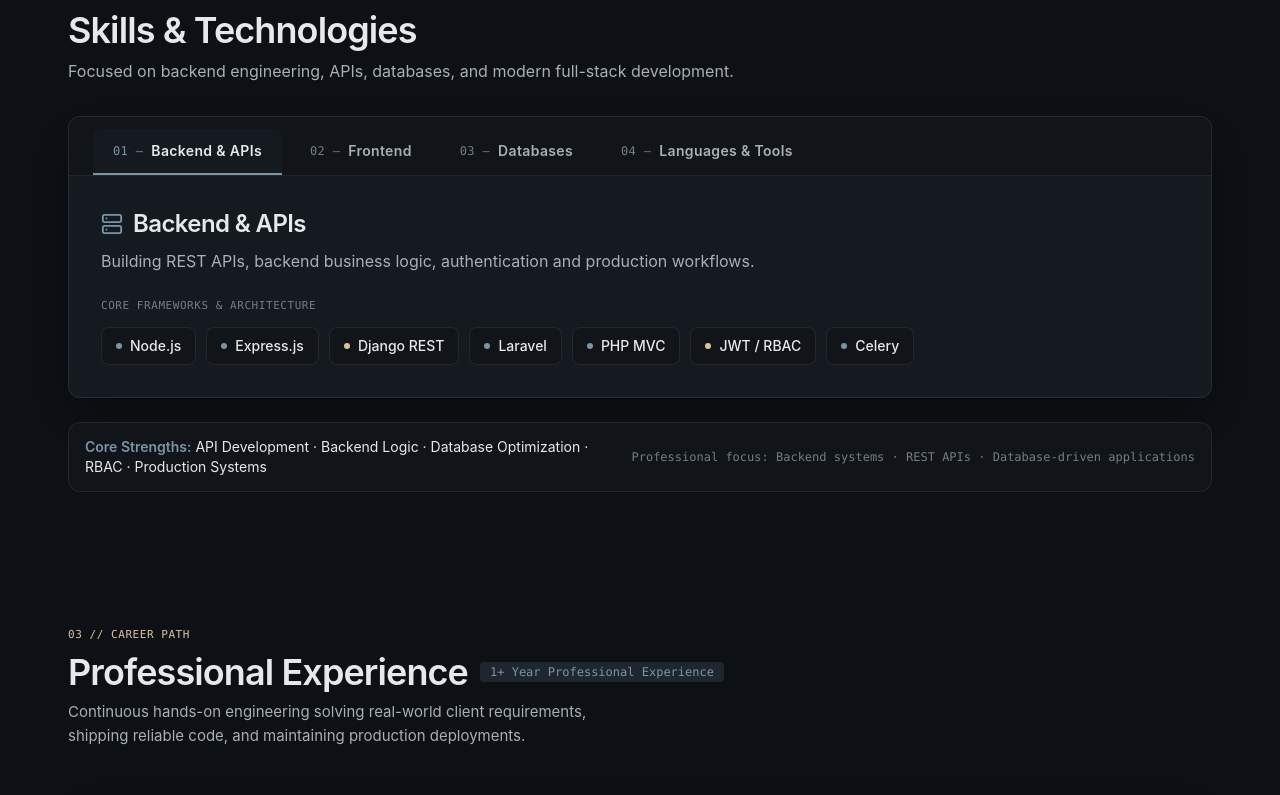
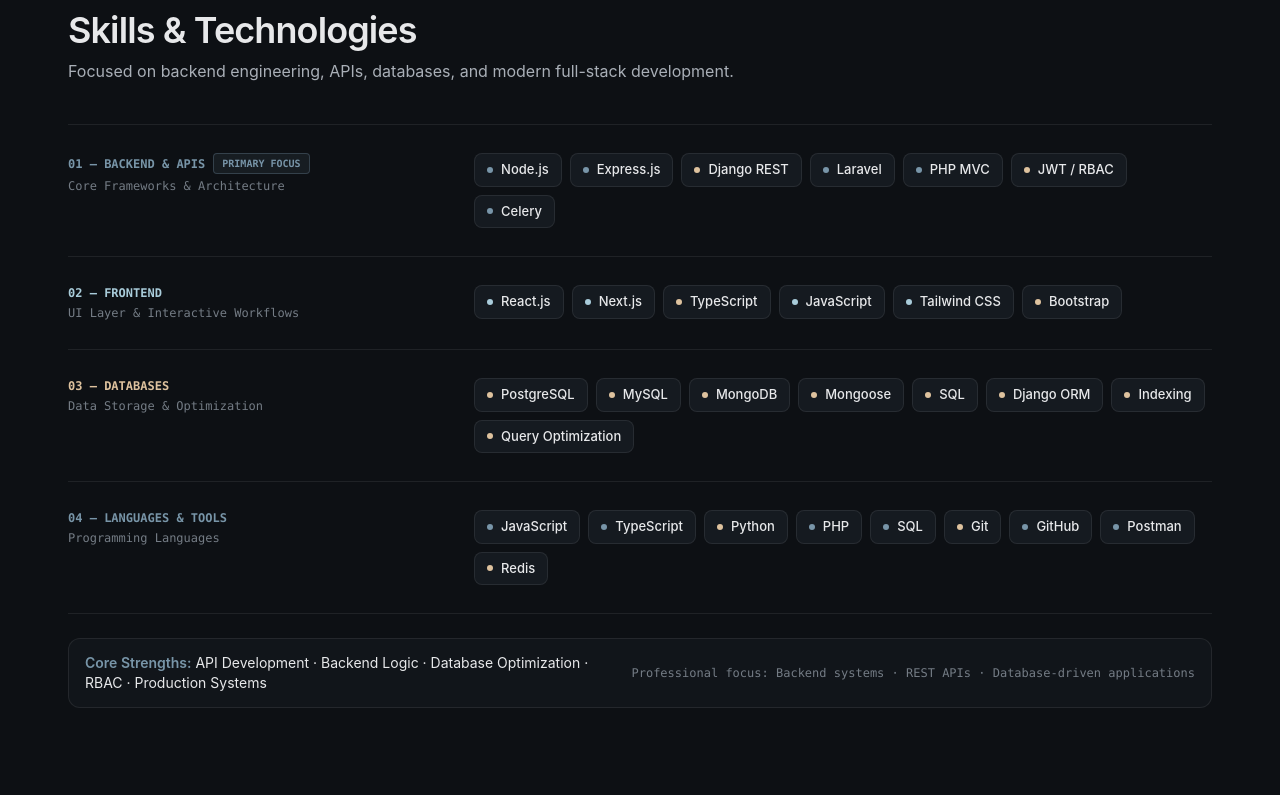
Before and after one commit to Rupesh-Panchal/rupesh-dev, a React (Vite) app: page / in a window 1280 px wide. Shown: the part 1964-2759 px from the top of the page. Built offline with nearby package versions, Linux system fonts and the light colour scheme.

Commit message:
commit 5

```diff
--- a/src/components/Skills.jsx
+++ b/src/components/Skills.jsx
@@ -1,9 +1,6 @@
-import { useState } from "react";
 import { FiServer, FiMonitor, FiDatabase, FiCode } from "react-icons/fi";
 
 function Skills() {
-	const [activeTab, setActiveTab] = useState("backend");
-
     const tabs = [
         {
             id: "backend",
@@ -12,18 +9,9 @@
             icon: FiServer,
             iconColor: "var(--accent-primary)",
             title: "Backend & APIs",
-			description:
-				"Building REST APIs, backend business logic, authentication and production workflows.",
+            description: "Building REST APIs, backend business logic, authentication and production workflows.",
             category: "Core Frameworks & Architecture",
-			skills: [
-				"Node.js",
-				"Express.js",
-				"Django REST",
-				"Laravel",
-				"PHP MVC",
-				"JWT / RBAC",
-				"Celery",
-			],
+            skills: ["Node.js", "Express.js", "Django REST", "Laravel", "PHP MVC", "JWT / RBAC", "Celery"],
         },
         {
             id: "frontend",
@@ -32,17 +20,9 @@
             icon: FiMonitor,
             iconColor: "#a9ccda",
             title: "Frontend Development",
-			description:
-				"Building responsive admin portals and production web interfaces.",
+            description: "Building responsive admin portals and production web interfaces.",
             category: "UI Layer & Interactive Workflows",
-			skills: [
-				"React.js",
-				"Next.js",
-				"TypeScript",
-				"JavaScript",
-				"Tailwind CSS",
-				"Bootstrap",
-			],
+            skills: ["React.js", "Next.js", "TypeScript", "JavaScript", "Tailwind CSS", "Bootstrap"],
         },
         {
             id: "databases",
@@ -51,18 +31,9 @@
             icon: FiDatabase,
             iconColor: "#dec29e",
             title: "Databases & Data Layer",
-			description:
-				"Working with relational and document databases, query optimization and ORM-based data access.",
+            description: "Working with relational and document databases, query optimization and ORM-based data access.",
             category: "Data Storage & Optimization",
-			skills: [
-				"PostgreSQL",
-				"MySQL",
-				"MongoDB",
-				"Mongoose",
-				"SQL",
-				"Django ORM",
-				"Query Optimization",
-			],
+            skills: ["PostgreSQL", "MySQL", "MongoDB", "Mongoose", "SQL", "Django ORM", "Indexing", "Query Optimization"],
         },
         {
             id: "tools",
@@ -71,176 +42,75 @@
             icon: FiCode,
             iconColor: "var(--accent-primary)",
             title: "Languages & Tools",
-			description:
-				"Core programming languages and engineering tooling deployed in production environments.",
+            description: "Core programming languages and engineering tooling deployed in production environments.",
             category: "Programming Languages",
-			skills: [
-				"JavaScript",
-				"TypeScript",
-				"Python",
-				"PHP",
-				"SQL",
-				"Git",
-				"GitHub",
-				"Postman",
-				"Redis",
-			],
+            skills: ["JavaScript", "TypeScript", "Python", "PHP", "SQL", "Git", "GitHub", "Postman", "Redis"],
         },
     ];
 
-	const activeSkill = tabs.find((tab) => tab.id === activeTab);
-	const ActiveIcon = activeSkill.icon;
-
     return (
-		<section
-			id="skills"
-			className="relative max-w-[1240px] mx-auto px-5 md:px-12 py-16"
-		>
+        <section id="skills" className="relative max-w-[1240px] mx-auto px-5 md:px-12 py-16">
             {/* Section Header */}
-			<div className="flex flex-col space-y-2 mb-8">
-				<span
-					className="text-[11px] uppercase tracking-wider font-mono"
-					style={{ color: "#dec29e" }}
-				>
+            <div className="flex flex-col space-y-2 mb-10">
+                <span className="text-[11px] uppercase tracking-wider font-mono" style={{ color: "#dec29e" }}>
                     02 // TECHNICAL CAPABILITIES
                 </span>
 
-				<h2
-					className="text-3xl md:text-4xl font-semibold tracking-tight"
-					style={{ color: "var(--text-primary)" }}
-				>
+                <h2 className="text-3xl md:text-4xl font-semibold tracking-tight" style={{ color: "var(--text-primary)" }}>
                     Skills & Technologies
                 </h2>
 
-				<p
-					className="text-base max-w-2xl leading-relaxed"
-					style={{ color: "var(--text-secondary)" }}
-				>
-					Focused on backend engineering, APIs, databases, and modern
-					full-stack development.
+                <p className="text-base max-w-2xl leading-relaxed" style={{ color: "var(--text-secondary)" }}>
+                    Focused on backend engineering, APIs, databases, and modern full-stack development.
                 </p>
             </div>
 
-			{/* Main Skills Card */}
-			<div
-				className="rounded-xl overflow-hidden transition-all duration-300"
+            {/* Skills Rows */}
+            <div className="w-full border-t" style={{ borderColor: "var(--border-color)" }}>
+                {tabs.map((tab) => (
+                    <div key={tab.id} className="py-7 border-b flex flex-col md:flex-row md:items-start gap-5 md:gap-10" style={{ borderColor: "var(--border-color)" }}>
+                        {/* Category */}
+                        <div className="md:w-[32%] shrink-0">
+                            <div className="flex items-center gap-2 flex-wrap">
+                                <span className="text-xs font-mono font-bold uppercase" style={{ color: tab.iconColor }}>
+                                    {tab.number} {tab.label}
+                                </span>
+
+                                {tab.id === "backend" && (
+                                    <span
+                                        className="px-2 py-0.5 rounded text-[10px] font-mono font-semibold"
                                         style={{
-					backgroundColor: "var(--bg-card)",
-					border: "1px solid var(--border-color)",
-					boxShadow: "0 20px 40px -15px rgba(0, 0, 0, 0.45)",
+                                            backgroundColor: "rgba(120, 149, 168, 0.10)",
+                                            color: "var(--accent-primary)",
+                                            border: "1px solid rgba(120, 149, 168, 0.30)",
                                         }}
                                     >
-				{/* Tabs Header */}
-				<div
-					className="border-b px-4 md:px-6 pt-3 overflow-x-auto"
-					style={{
-						borderColor: "var(--border-color)",
-						backgroundColor: "var(--bg-secondary)",
-					}}
-				>
-					<div className="flex items-center gap-2 min-w-max">
-						{tabs.map((tab) => {
-							const isActive = activeTab === tab.id;
+                                        PRIMARY FOCUS
+                                    </span>
+                                )}
+                            </div>
 
-							return (
-								<button
-									key={tab.id}
-									type="button"
-									onClick={() => setActiveTab(tab.id)}
-									className="shrink-0 px-4 md:px-5 py-3 rounded-t-lg text-xs md:text-sm font-semibold tracking-wide transition-all duration-200 border-b-2 flex items-center gap-2"
-									style={{
-										borderColor: isActive
-											? "var(--accent-primary)"
-											: "transparent",
-										color: isActive
-											? "var(--text-primary)"
-											: "var(--text-secondary)",
-										backgroundColor: isActive
-											? "var(--bg-card)"
-											: "transparent",
-									}}
-								>
-									<span
-										className="font-mono text-[11px] md:text-xs font-normal"
-										style={{
-											color: isActive
-												? "var(--accent-primary)"
-												: "var(--text-muted)",
-										}}
-									>
-										{tab.number}
-									</span>
-
-									<span>{tab.label}</span>
-								</button>
-							);
-						})}
+                            <div className="text-xs font-mono mt-1" style={{ color: "var(--text-muted)" }}>
+                                {tab.category}
                             </div>
                         </div>
 
-				{/* Active Tab Content */}
-				<div className="p-6 md:p-8 min-h-[220px]">
-					<div className="space-y-6">
-						{/* Content Heading */}
-						<div>
-							<div className="flex items-center gap-2.5">
-								<ActiveIcon
-									className="w-[22px] h-[22px]"
-									style={{
-										color: activeSkill.iconColor,
-									}}
-								/>
-
-								<h3
-									className="text-xl md:text-2xl font-semibold tracking-tight"
-									style={{
-										color: "var(--text-primary)",
-									}}
-								>
-									{activeSkill.title}
-								</h3>
-							</div>
-
-							<p
-								className="text-sm md:text-base mt-2 leading-relaxed max-w-3xl"
-								style={{
-									color: "var(--text-secondary)",
-								}}
-							>
-								{activeSkill.description}
-							</p>
-						</div>
-
                         {/* Skills */}
-						<div>
-							<span
-								className="text-[11px] uppercase tracking-wider font-mono block mb-3"
-								style={{
-									color: "var(--text-muted)",
-								}}
-							>
-								{activeSkill.category}
-							</span>
-
-							<div className="flex flex-wrap gap-2.5">
-								{activeSkill.skills.map((skill, index) => (
+                        <div className="md:w-[68%] flex flex-wrap gap-2">
+                            {tab.skills.map((skill, index) => (
                                 <span
                                     key={skill}
-										className="px-3.5 py-2 rounded-lg text-sm font-medium flex items-center gap-2 transition-all duration-200"
+                                    className="px-3 py-1.5 rounded-lg text-[13px] font-medium flex items-center gap-2 transition-all duration-200"
                                     style={{
-											backgroundColor:
-												"var(--bg-secondary)",
+                                        backgroundColor: "var(--bg-card)",
                                         border: "1px solid var(--border-color)",
                                         color: "var(--text-primary)",
                                     }}
                                 >
                                     <span
-											className="w-1.5 h-1.5 rounded-full"
+                                        className="w-1.5 h-1.5 rounded-full shrink-0"
                                         style={{
-												backgroundColor:
-													index % 3 === 2
-														? "#dec29e"
-														: activeSkill.iconColor,
+                                            backgroundColor: index % 3 === 2 ? "#dec29e" : tab.iconColor,
                                         }}
                                     />
 
@@ -249,8 +119,7 @@
                             ))}
                         </div>
                     </div>
-					</div>
-				</div>
+                ))}
             </div>
 
             {/* Core Strengths Footer */}
@@ -261,26 +130,15 @@
                     border: "1px solid var(--border-color)",
                 }}
             >
-				<div
-					className="text-xs md:text-sm"
-					style={{ color: "var(--text-primary)" }}
-				>
-					<strong
-						className="font-semibold"
-						style={{ color: "var(--accent-primary)" }}
-					>
+                <div className="text-xs md:text-sm" style={{ color: "var(--text-primary)" }}>
+                    <strong className="font-semibold" style={{ color: "var(--accent-primary)" }}>
                         Core Strengths:
                     </strong>{" "}
-					API Development · Backend Logic · Database Optimization ·
-					RBAC · Production Systems
+                    API Development · Backend Logic · Database Optimization · RBAC · Production Systems
                 </div>
 
-				<div
-					className="text-xs font-mono shrink-0"
-					style={{ color: "var(--text-muted)" }}
-				>
-					Professional focus: Backend systems · REST APIs ·
-					Database-driven applications
+                <div className="text-xs font-mono shrink-0" style={{ color: "var(--text-muted)" }}>
+                    Professional focus: Backend systems · REST APIs · Database-driven applications
                 </div>
             </div>
         </section>
```
Also changed, not shown: src/components/Navbar.jsx (+14 -4 lines). Lines whose indentation alone changed are shown as unchanged.
